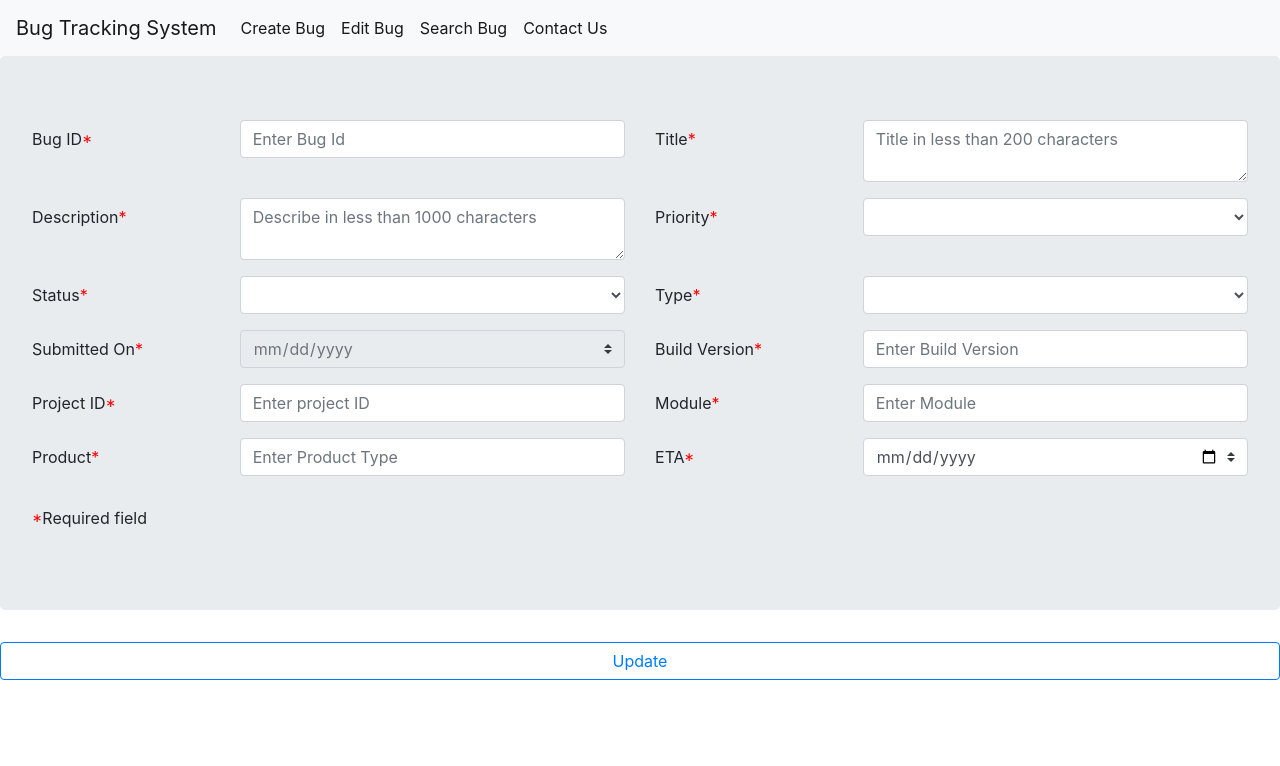
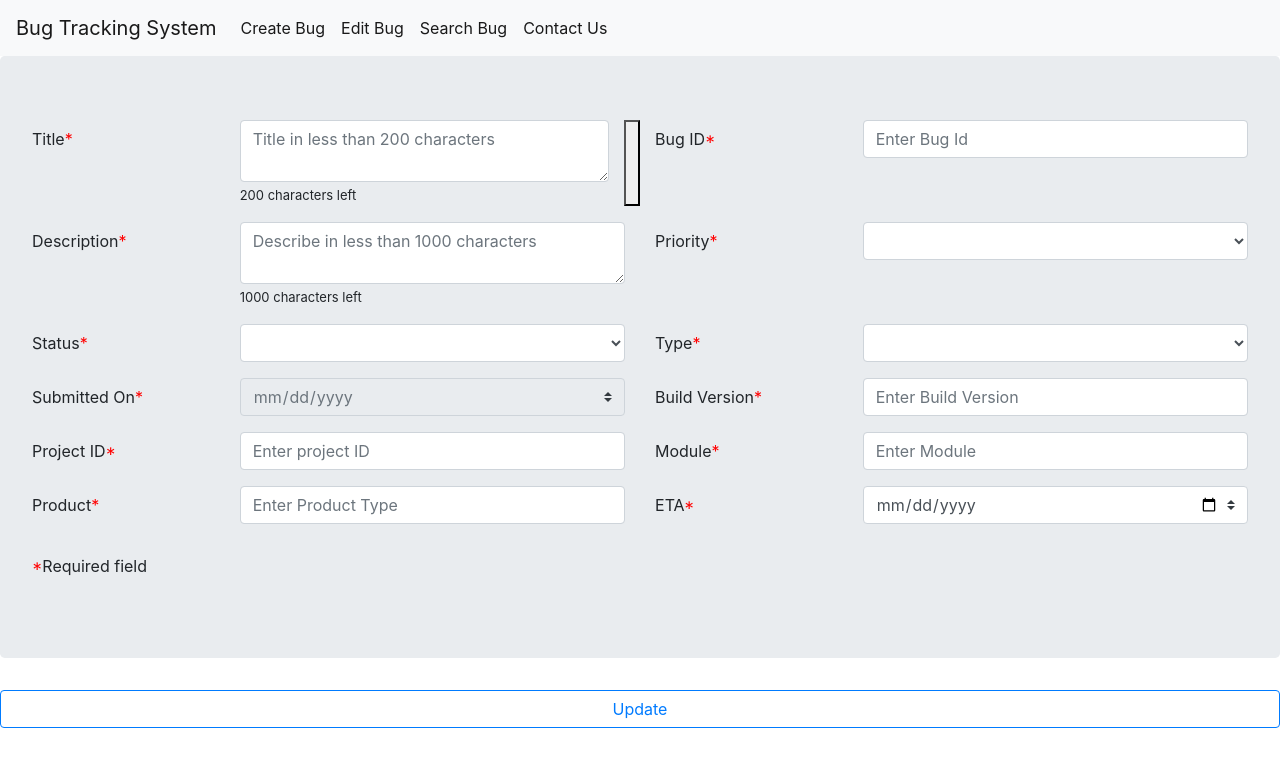
Before and after one commit to ibmabhishek/BTS-Angular, an Angular app: page /updateBug in a window 1280 px wide. Shown: the top 766 px of the page. Built offline with nearby package versions, Linux system fonts and the light colour scheme.

Commit message:
Createed the updateBug page

```diff
--- a/src/app/get-bug/get-bug.component.html
+++ b/src/app/get-bug/get-bug.component.html
@@ -72,7 +72,7 @@
           <ng-container *ngFor="let bug of bugList,index as i">
 
             <tr>
-              <td scope="col" style="border: 2px solid #000000;">{{bug.title}}</td>
+              <td scope="col" style="border: 2px solid #000000;">{{(bug.title)}}</td>
               <td scope="col" style="border: 2px solid #000000;">{{bug.description}}</td>
               <td scope="col" style="border: 2px solid #000000;">{{bug.status | titlecase}}</td>
               <td scope="col" style="border: 2px solid #000000;">{{bug.priority | titlecase}}</td>
--- a/src/app/update-bug/update-bug.component.html
+++ b/src/app/update-bug/update-bug.component.html
@@ -18,57 +18,52 @@
 </head>
 
 <body>
-
   <form class="jumbotron required" id="updateBug">
     <div>
       <div class="form-group row">
-        <label for="colFormLabelLg" class="col-lg-2 col-form-label control-label">Bug ID</label>
-        <div class="col-sm-4">
-          <input type="text" class="form-control" placeholder="Enter Bug Id" id="bugId" [(ngModel)]="bug.id"
-            name="bugId" required>
-        </div>
         <label for="colFormLabelLg" class="col-lg-2 col-form-label control-label">Title</label>
         <div class="col">
           <textarea minlength="5" maxlength="200" class="form-control" placeholder="Title in less than 200 characters"
             id="title" id="title" [(ngModel)]="bug.title" name="title" required></textarea>
+          <span style="font-size: small;">{{200 - bug.title.length}} characters left</span>
         </div>
-
+        <button (click)="getBugName()"></button>
+        <label for="colFormLabelLg" class="col-lg-2 col-form-label control-label">Bug ID</label>
+        <div class="col-sm-4">
+          <input type="text" class="form-control" placeholder="Enter Bug Id" id="bugId" [(ngModel)]="bug.id"
+            name="bugId">
         </div>
-
       </div>
-
+    </div>
+    <div>
       <div>
         <div class="form-group row">
-
-
           <label for="colFormLabelLg" class="col-lg-2 col-form-label control-label">Description</label>
           <div class="col">
             <textarea maxlength="1000" class="form-control" placeholder="Describe in less than 1000 characters"
               id="description" [(ngModel)]="bug.description" name="description" required></textarea>
+            <span style="font-size: small;">{{1000 - bug.description.length}} characters left</span>
           </div>
 
           <label for="colFormLabelLg" class="col-lg-2 col-form-label control-label">Priority</label>
           <div class="col">
 
             <select class="form-control" id="priority" [(ngModel)]="bug.priority" name="priority" required>
-            <option value="" disabled selected>Select Priority</option>
+              <option disabled selected>Select Priority</option>
               <option>LOW</option>
               <option>MEDIUM</option>
               <option>HIGH</option>
             </select>
           </div>
-
         </div>
       </div>
 
       <div>
         <div class="form-group row">
-
           <label for="colFormLabelLg" class="col-lg-2 col-form-label control-label">Status</label>
-
           <div class="col">
             <select class="form-control" id="status" [(ngModel)]="bug.status" name="status" required>
-            <option value="" disabled selected>Select Option</option>
+              <option disabled selected>Select Option</option>
               <option>NEW</option>
               <option>OPEN</option>
               <option>ASSIGNED</option>
@@ -89,16 +84,11 @@
           <label for="colFormLabelLg" class="col-lg-2 col-form-label control-label">Type</label>
           <div class="col">
             <select class="form-control" id="type" [(ngModel)]="bug.type" name="type" required>
-            <option value="" disabled selected>Select Type</option>
+              <option disabled selected>Select Type</option>
               <option>PROBLEM_REQUEST</option>
               <option>CHANGE_REQUEST</option>
             </select>
-
-
           </div>
-
-
-
         </div>
       </div>
 
@@ -135,8 +125,6 @@
             <input type="text" class="form-control" placeholder="Enter Module" id="module" [(ngModel)]="bug.module"
               name="module" required>
           </div>
-
-
         </div>
       </div>
 
@@ -144,31 +132,25 @@
         <label for="colFormLabelLg" class="col-lg-2 col-form-label control-label control-label">Product</label>
 
         <div class="col">
-        <input type="text" class="form-control" placeholder="Enter Product Type " id="product" [(ngModel)]="bug.product"
-          name="product" required>
+          <input type="text" class="form-control" placeholder="Enter Product Type " id="product"
+            [(ngModel)]="bug.product" name="product" required>
         </div>
         <label for="colFormLabelLg" class="col-lg-2 col-form-label control-label">ETA</label>
 
         <div class="col-sm-4">
-        <input class="custom-select custom-select-md " type="date" id="etaDate" [(ngModel)]="bug.etaDate" name="etaDate"
-          required>
+          <input class="custom-select custom-select-md " type="date" id="etaDate" [(ngModel)]="bug.etaDate"
+            name="etaDate" required>
         </div>
       </div>
-
-
+    </div>
     <p style="margin-top:30px">
       <span class="required control-label"></span>Required field
     </p>
 
   </form>
-
-
   <div class="text-center">
     <button type="button" class="btn btn-outline-primary form-control" (click)="updateBug()">Update</button>
-
   </div>
-
-
 </body>
 
 </html>
--- a/src/app/update-bug/update-bug.component.ts
+++ b/src/app/update-bug/update-bug.component.ts
@@ -8,25 +8,53 @@ import { Bug } from '../Bug';
   styleUrls: ['./update-bug.component.css']
 })
 export class UpdateBugComponent implements OnInit {
-  title: String = 'BugForm';
+  //title: String = 'BugForm';
   bug: Bug = new Bug();
+  bugList: any;
   constructor(private bugService: BugService) { }
+  getBugName() {
+    let endpointURL = 'http://localhost:8080/bug/';
+    let bugTitle = (<HTMLInputElement>document.getElementById('title')).value;
+    if (bugTitle) {
+      endpointURL = endpointURL + 'title/' + bugTitle;
+      const promise = this.bugService.getBug(endpointURL);
+      promise.subscribe(response => {
+        this.bugList = response;
+        console.log(this.bugList);
+        if (this.bugList) {
+          this.bug = this.bugList;
+        }
+        else {
+          alert("Given Bug with title " + bugTitle + " is not available");
+        }
+      },
+        error => {
+          console.log(error);
+          alert(error.statusText);
+        }
+      )
+    }
+  }
   updateBug() {
-
+    let updateBug = (<HTMLInputElement>document.getElementById('updateBug'))
+    if (!updateBug.checkValidity()) {
+      alert('Form is Invalid! Please check whether all mandatory fields are filled!');
+      return;
+    }
     let bugId = (<HTMLInputElement>document.getElementById('bugId')).value
     const updatedBody = {
+      bugId: (<HTMLInputElement>document.getElementById('bugId')).value,
       title: (<HTMLInputElement>document.getElementById('title')).value,
       description: (<HTMLInputElement>document.getElementById('description')).value,
       priority: (<HTMLInputElement>document.getElementById('priority')).value,
       status: (<HTMLInputElement>document.getElementById('status')).value,
       type: (<HTMLInputElement>document.getElementById('type')).value,
-      // submitOnDate: (<HTMLInputElement>document.getElementById('submitOnDate')).valueAsDate,
+      submitOnDate: (<HTMLInputElement>document.getElementById('submitOnDate')).valueAsDate,
       buildVersion: (<HTMLInputElement>document.getElementById('buildVersion')).value,
       projectId: (<HTMLInputElement>document.getElementById('projectId')).value,
       module: (<HTMLInputElement>document.getElementById('module')).value,
       product: (<HTMLInputElement>document.getElementById('product')).value,
       etaDate: (<HTMLInputElement>document.getElementById('etaDate')).value,
-
     }
 
     this.bugService.updateBug(bugId, updatedBody).subscribe(
```
Lines whose indentation alone changed are shown as unchanged.
